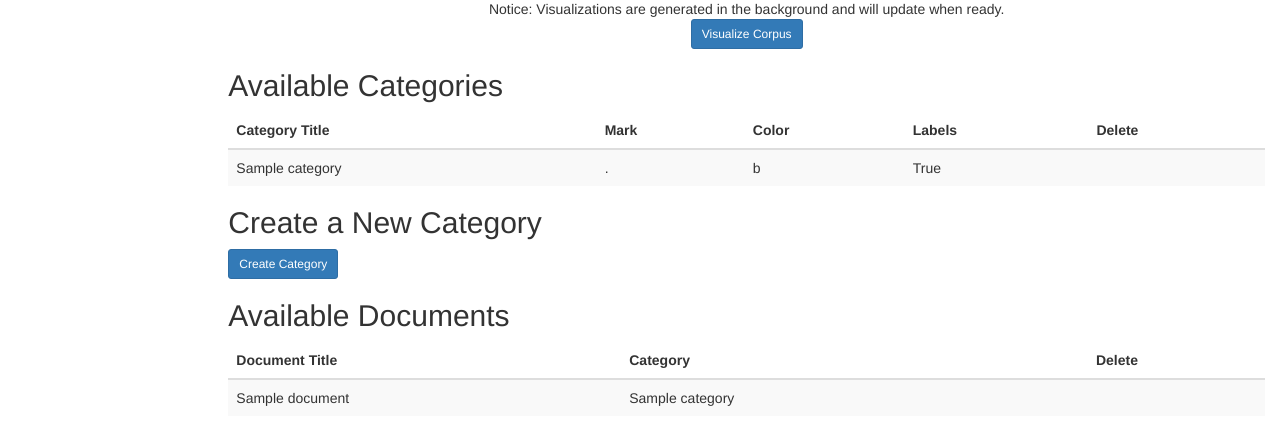
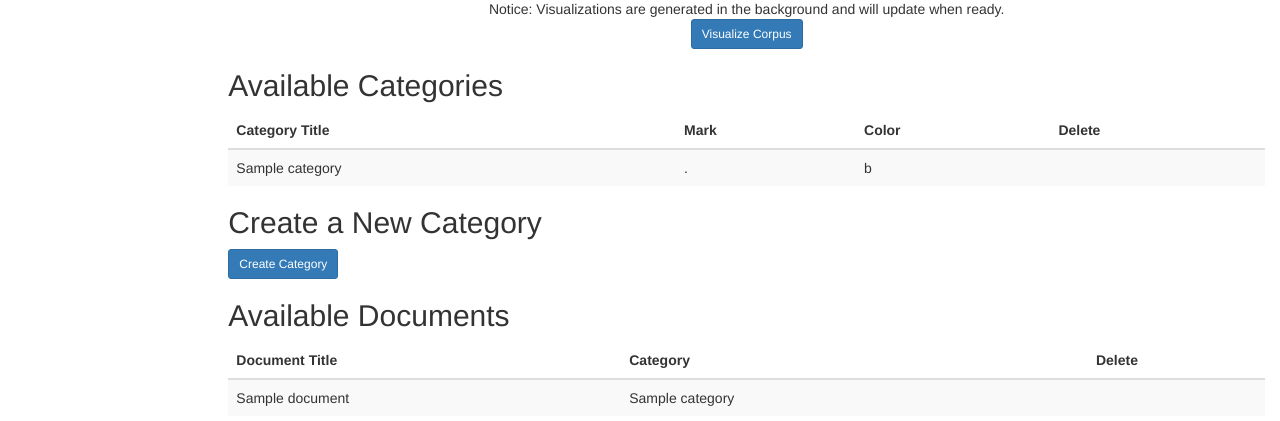
Before and after one commit to tmhughes81/author_cluster, a Django app: template acp/acp/templates/corpus.html in a window 1280 px wide. Shown: the part 840-1261 px from the top of the page. Run offline with Django 3.2, Linux system fonts and the light colour scheme; the template is opened without the code that fills it: values that come from a table or form of the project are taken from there, others are empty; tables that the repository leaves empty hold one stand-in row (values such as "Sample post"); parts of the project's set-up code (start-up, migrations or seed data) failed here and were passed over; some libraries are stand-ins or nearby versions.

Commit message:
fix: Tentative removal of labels from UI

```diff
--- a/acp/acp/templates/corpus.html
+++ b/acp/acp/templates/corpus.html
@@ -48,7 +48,6 @@
                   <th>Category Title</th>
                   <th>Mark</th>
                   <th>Color</th>
-                  <th>Labels</th>
                   <th>Delete</th>
                 </tr>
               </thead>
@@ -59,7 +58,6 @@
               				<td>{{category.name}}</td>
 							<td>{{category.mark}}</td>
 							<td>{{category.color}}</td>
-							<td>{{category.labels}}</td>
 							<td><a href="/del_cat/{{category.id}}">{% bootstrap_icon 'remove' %}</a></td>
               			</tr>
               		{% endfor %}
```
